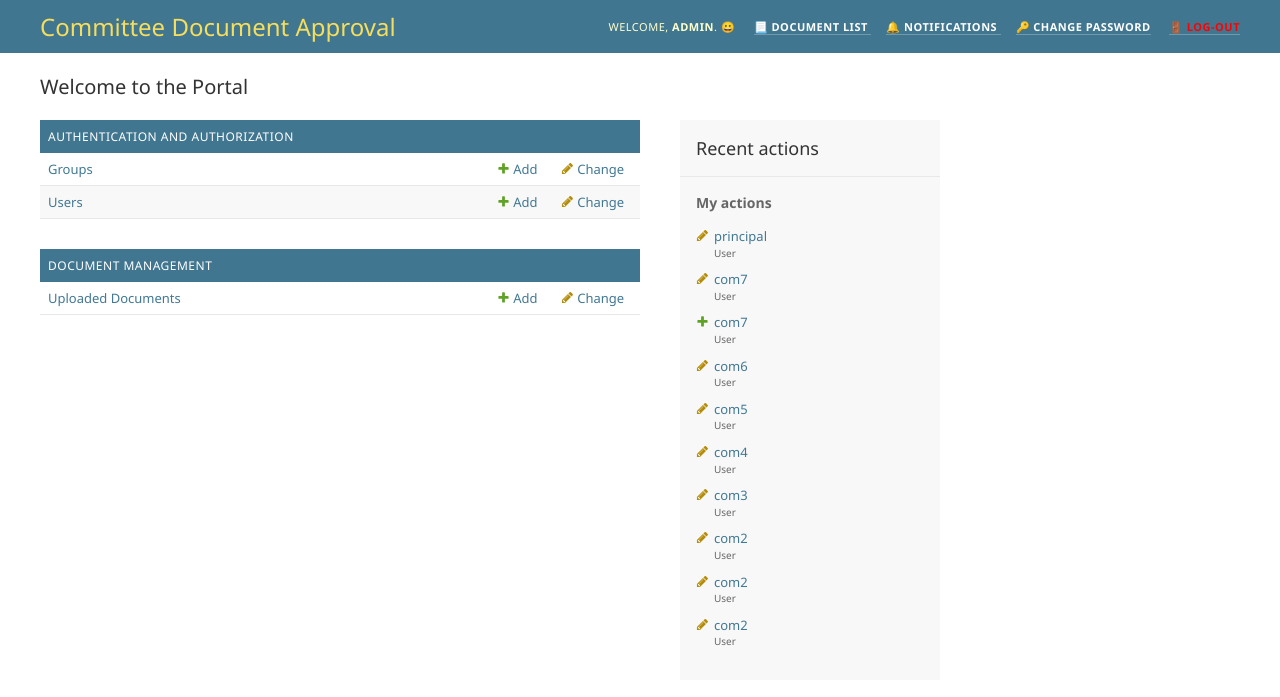
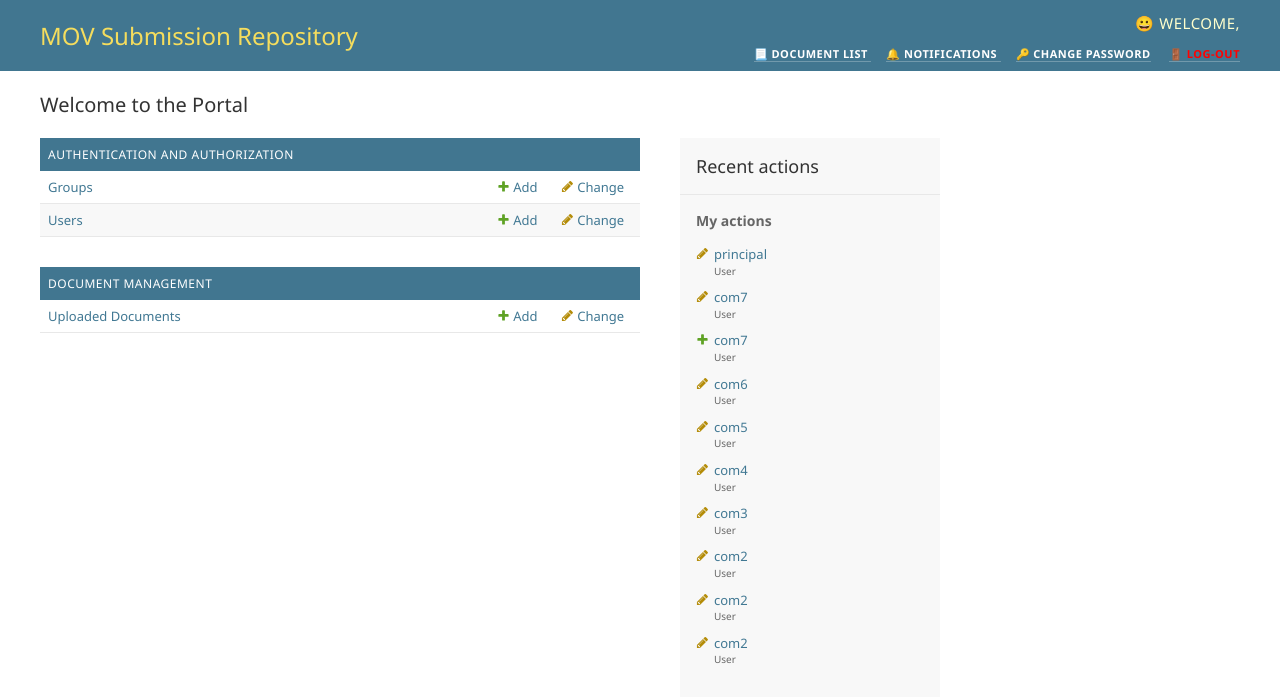
Before and after one commit to kiba095/Django-DocumentManagement2, a Django app: page /admin/ in a window 1280 px wide. Shown: the top 697 px of the page. Run offline with Django 5.2, Linux system fonts and the light colour scheme; a user stored in the database is signed in; data comes from the database, SQL or seed files in the repository; both versions use the stored data as it was after the commit.

Commit message:
minor updates for phase2
- added installation scripts
- modified user accounts
- updated template for the web application

```diff
--- a/project/project/urls.py
+++ b/project/project/urls.py
@@ -21,8 +21,8 @@
 from django.conf.urls.static import static
 from django.contrib.auth import views as auth_views
 
-admin.site.site_header = "Committee Document Approval"
-admin.site.site_title = "SeniorHS Admin Portal"
+admin.site.site_header = "MOV Submission Repository"
+admin.site.site_title = "MOV Portal"
 admin.site.index_title = "Welcome to the Portal"
 
 from django.contrib import admin
--- a/project/templates/admin/base.html
+++ b/project/templates/admin/base.html
@@ -2,10 +2,16 @@
 {% load static %}
 {% load custom_tags %}
 
+{% block welcome-msg %}
+    <p class="usr" style="font-size:15px;">&#128512; Welcome, <strong style="font-weight:bold;"> {% firstof user.get_short_name  %}</strong></p>
+
+{% endblock %}
+
 {% block userlinks %}
-    <!--<a href="#">WELCOME <strong>{{request.user.username}}</strong></a>/-->
+    <!--<a href="#">WELCOME</a>/-->
+
     {% if request.user.is_authenticated %}
-    &#128512;
+
     <a href="{% url 'admin:app_mediafile_changelist'%}"class="notifications">
         &#128195;
         DOCUMENT LIST
@@ -44,6 +50,11 @@
             padding: 2px 6px;
             font-size: 12px;
         }
+        .usr {
+            color: white;
+            font-weight:bold;
+            font-size: 33px;
+        }
         {% endif %}
     </style>
 
```
Also changed, not shown: project/db.sqlite3, project/media/uploads/beetlejuicemusical.png (added), project/media/uploads/bookofmormon.png (added), project/media/uploads/clubs_7.png (added), readme.txt, 3 other files.
